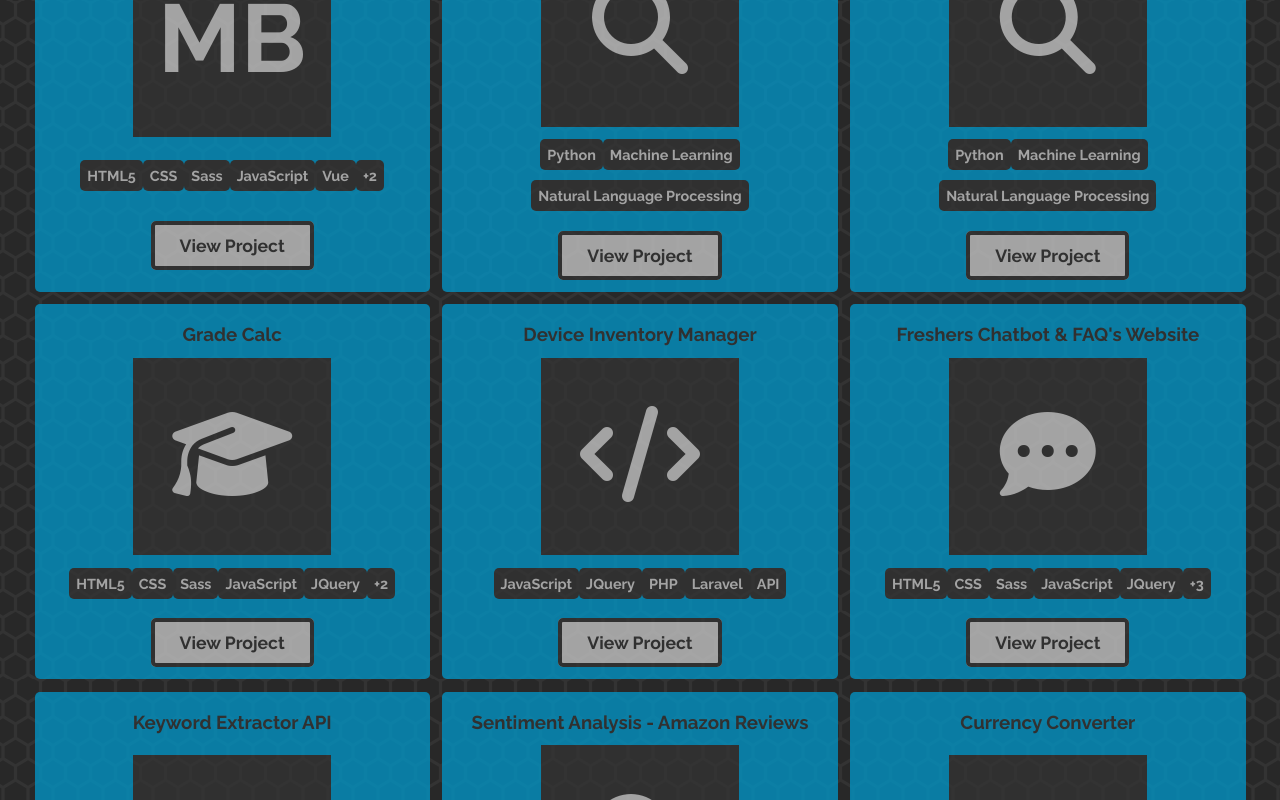
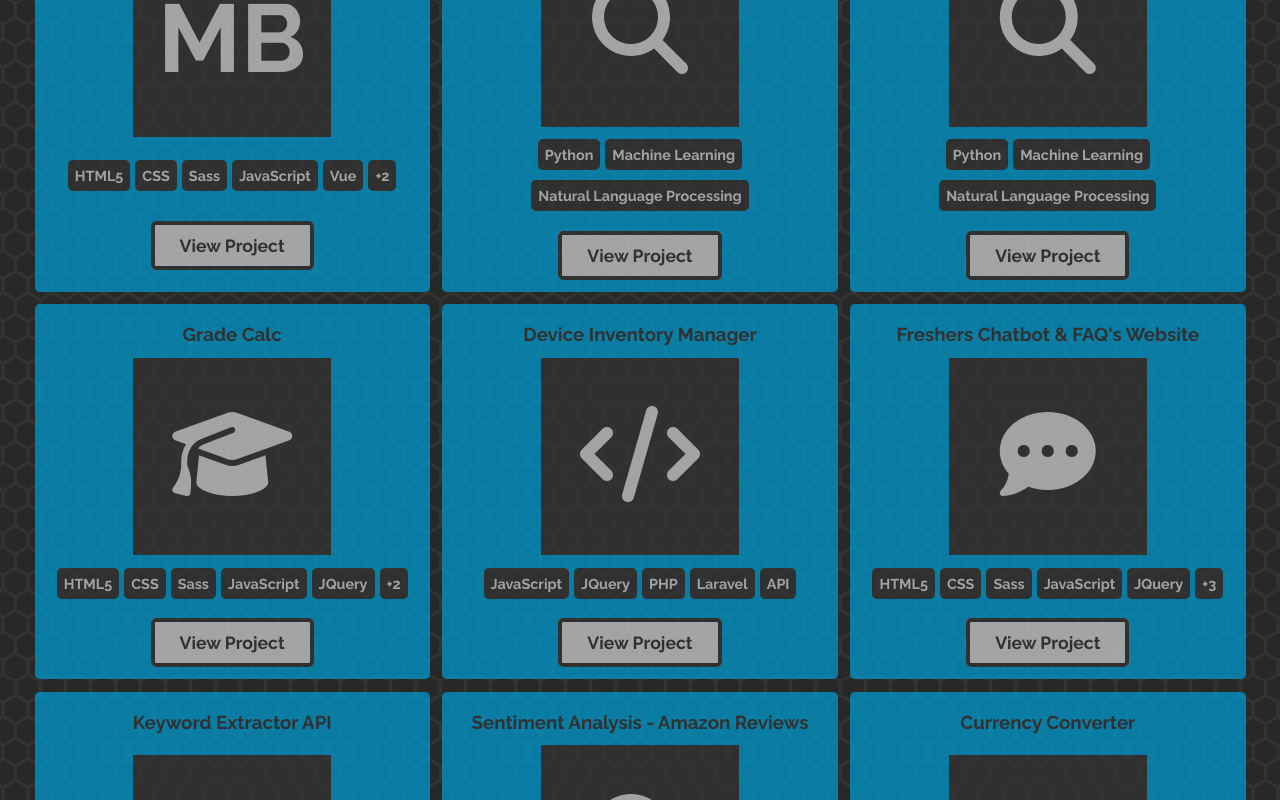
Before and after one commit to MichaelBarrows/michaelbarrows.github.io, a Vue app: page / in a window 1280 px wide. Shown: the part 2460-3260 px from the top of the page. Built offline with nearby package versions, Linux system fonts and the light colour scheme.

Commit message:
style improvements

```diff
--- a/public/app.css
+++ b/public/app.css
@@ -949,7 +949,7 @@ section#projects .project-card .tech-stack p {
   background-color: #333333;
   color: #CCCCCC;
   padding: 7px;
-  margin: 5px 0;
+  margin: 5px 2.5px;
   font-size: 0.9em;
   font-weight: 700;
   border-radius: 5px;
--- a/src/components/partials/ProjectCard.vue
+++ b/src/components/partials/ProjectCard.vue
@@ -33,7 +33,7 @@ import { RouterLink } from 'vue-router'
             <p>+{{ project.tech_stack.length - 5 }}</p>
         </div>
         <div class="all-12 tech-stack" v-else>
-            <p v-for="(tech, index) in project.tech_stack">{{ tech.name }}</p>
+            <p class="px-2" v-for="(tech, index) in project.tech_stack">{{ tech.name }}</p>
         </div>
         <div class="link all-12">
             <p>
--- a/src/components/sections/Project.vue
+++ b/src/components/sections/Project.vue
@@ -38,8 +38,10 @@
                             <p><i class="fas fa-code"></i></p>
                         </div>
                     </div>
-                    <div v-for="(tech, index) in project.tech_stack" class="all-12 tech-stack">
-                        <p>{{ tech.name }}</p>
+                    <div class="all-12 tech-stack">
+                        <p v-for="(tech, index) in project.tech_stack">
+                            {{ tech.name }}
+                        </p>
                     </div>
 
                     <!-- @if ($project->projectImages->count() != 0) -->
```
